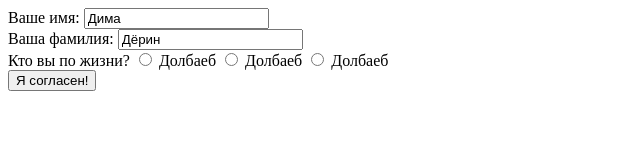
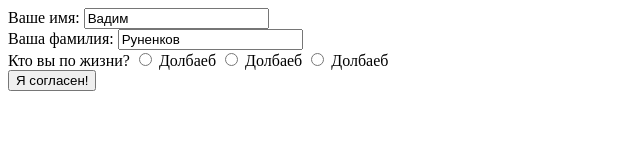
Before and after one commit to Kirill32212312/dima, a plain HTML site: page index.html in a window 1280 px wide. Shown: the full height of the page, 0-640 px from the left. Drawn offline with Linux system fonts and the light colour scheme.

Commit message:
Update index.html

```diff
--- a/index.html
+++ b/index.html
@@ -8,10 +8,10 @@
 <body>
 <form action="#" method="post">
     Ваше имя:
-    <input type="text" value="Дима" readonly>
+    <input type="text" value="Вадим" readonly>
     <br>
     Ваша фамилия:
-    <input type="text" value="Дёрин" readonly>
+    <input type="text" value="Руненков" readonly>
     <br>
     <div>
         Кто вы по жизни?
```
